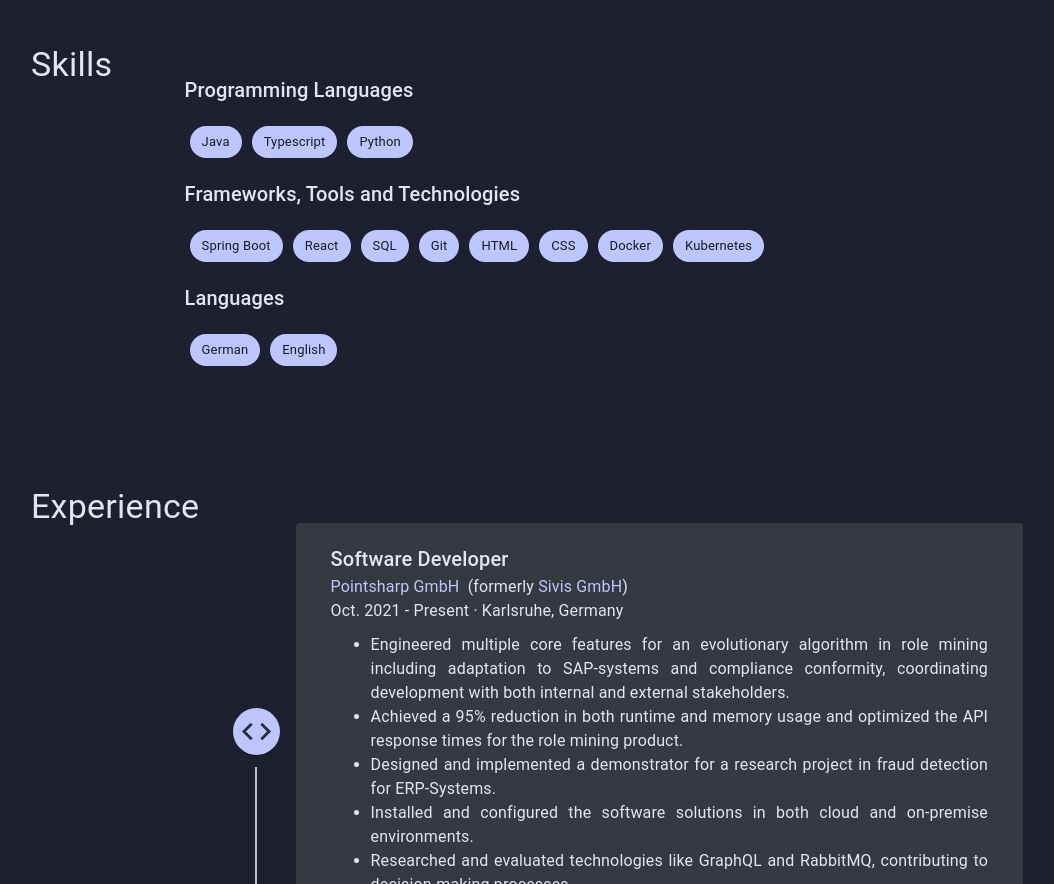
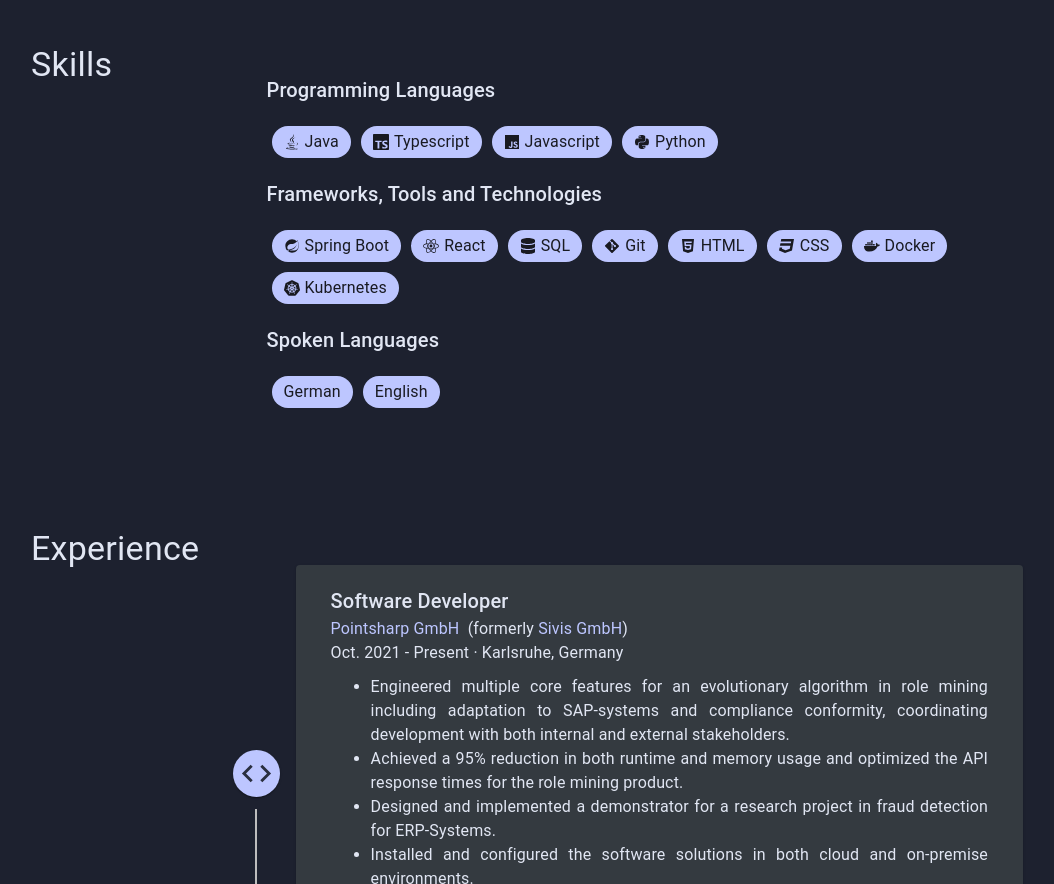
Before and after one commit to nicolasjusten95/nicolas-justen-portfolio, a React (Create React App) app: page / in a window 1280 px wide. Shown: the part 1280-2164 px from the top of the page, without its empty margins (97-1151 px from the left). Built offline with nearby package versions, Linux system fonts and the light colour scheme.

Commit message:
updated skills

```diff
--- a/package.json
+++ b/package.json
@@ -16,8 +16,10 @@
     "@types/node": "^16.18.71",
     "@types/react": "^18.2.48",
     "@types/react-dom": "^18.2.18",
+    "@types/react-icons": "^3.0.0",
     "react": "^18.2.0",
     "react-dom": "^18.2.0",
+    "react-icons": "^5.2.1",
     "react-scripts": "5.0.1",
     "sass": "^1.77.7",
     "typescript": "^4.9.5",
--- a/src/components/body/skills/Skills.tsx
+++ b/src/components/body/skills/Skills.tsx
@@ -12,6 +12,13 @@ const Skills = () => {
         </Typography>
     };
 
+    const getLabel = (data: ISkillData) => {
+        return <Typography display='flex' flexDirection='row' alignItems='center' gap='5px'>
+            {data.icon}
+            {data.name}
+        </Typography>
+    }
+
     const getChips = (data: ISkillData[]) => {
         return <Stack
             direction='row'
@@ -20,7 +27,7 @@ const Skills = () => {
             {data.map(skill =>
                 <Chip
                     key={skill.name}
-                    label={skill.name}
+                    label={getLabel(skill)}
                     color='secondary'
                     sx={{m: '5px'}}
                 />)}
@@ -44,14 +51,14 @@ const Skills = () => {
             <Box
                 width='85%'
                 sx={{
-                    width: {xs: '85%', md: '85%'},
+                    width: {xs: '85%', md: '77%'},
                     mt: {xs: '40px', md: '30px'}
                 }}>
                 {getHeading('Programming Languages')}
                 {getChips(programmingLanguages)}
                 {getHeading('Frameworks, Tools and Technologies')}
                 {getChips(frameworksToolsTechnologies)}
-                {getHeading('Languages')}
+                {getHeading('Spoken Languages')}
                 {getChips(languages)}
             </Box>
         </Box>
--- a/src/components/body/skills/SkillsData.ts
+++ /dev/null
@@ -1,25 +0,0 @@
-export interface ISkillData {
-    name: string;
-}
-
-export const programmingLanguages: ISkillData[] = [
-    {name: 'Java'},
-    {name: 'Typescript'},
-    {name: 'Python'}
-];
-
-export const frameworksToolsTechnologies: ISkillData[] = [
-    {name: 'Spring Boot'},
-    {name: 'React'},
-    {name: 'SQL'},
-    {name: 'Git'},
-    {name: 'HTML'},
-    {name: 'CSS'},
-    {name: 'Docker'},
-    {name: 'Kubernetes'},
-];
-
-export const languages: ISkillData[] = [
-    {name: 'German'},
-    {name: 'English'},
-];
--- /dev/null
+++ b/src/components/body/skills/SkillsData.tsx
@@ -0,0 +1,33 @@
+import {FaCss3, FaDatabase, FaDocker, FaGitAlt, FaHtml5, FaJava, FaPython, FaReact} from "react-icons/fa";
+import {SiKubernetes, SiTypescript} from "react-icons/si";
+import {BiLogoSpringBoot} from "react-icons/bi";
+import {IoLogoJavascript} from "react-icons/io5";
+import {ReactElement} from "react";
+
+export interface ISkillData {
+    name: string;
+    icon?: ReactElement;
+}
+
+export const programmingLanguages: ISkillData[] = [
+    {name: 'Java', icon: <FaJava/>},
+    {name: 'Typescript', icon: <SiTypescript/>},
+    {name: 'Javascript', icon: <IoLogoJavascript/>},
+    {name: 'Python', icon: <FaPython/>}
+];
+
+export const frameworksToolsTechnologies: ISkillData[] = [
+    {name: 'Spring Boot', icon: <BiLogoSpringBoot/>},
+    {name: 'React', icon: <FaReact/>},
+    {name: 'SQL', icon: <FaDatabase/>},
+    {name: 'Git', icon: <FaGitAlt/>},
+    {name: 'HTML', icon: <FaHtml5/>},
+    {name: 'CSS', icon: <FaCss3/>},
+    {name: 'Docker', icon: <FaDocker/>},
+    {name: 'Kubernetes', icon: <SiKubernetes/>},
+];
+
+export const languages: ISkillData[] = [
+    {name: 'German'},
+    {name: 'English'},
+];
--- a/src/components/header/HeaderData.ts
+++ b/src/components/header/HeaderData.ts
@@ -8,5 +8,5 @@ export const pages: Page [] = [
     {name: 'Experience', id: 'Experience', key: 3},
     {name: 'Education', id: 'Education', key: 4},
     {name: 'Publications', id: 'Publications', key: 5},
-    {name: 'Projects', id: 'Projects', key: 6},
+    {name: 'Private Projects', id: 'Projects', key: 6},
 ];
```
Also changed, not shown: 1 other file (tests, documents, lock files or other folders).
